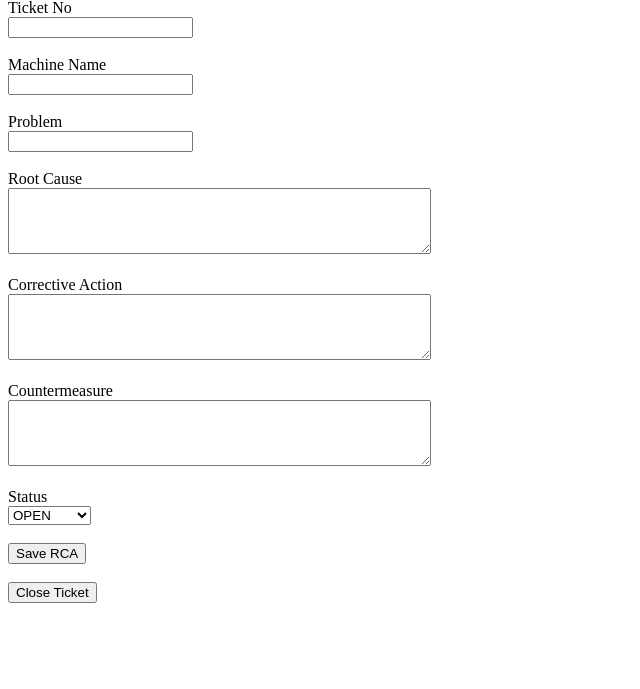
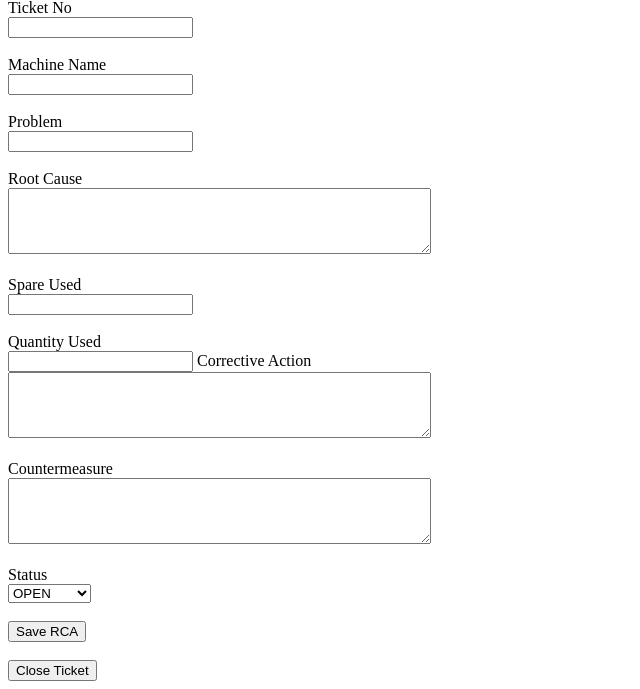
Before and after one commit to ranveersinghmssl1-source/MSSL-Maintenance-System, a Python web app: template templates/rca_form.html in a window 1280 px wide. Shown: the part 248-937 px from the top of the page, without its empty margins (0-640 px from the left). Before the commit the page ends 851 px from the top, so only its background shows below. Run offline with Jinja, Linux system fonts and the light colour scheme; the template is opened without the code that fills it, so the values that code supplies are empty.

Commit message:
Update rca_form.html

```diff
--- a/templates/rca_form.html
+++ b/templates/rca_form.html
@@ -42,6 +42,13 @@
 
 <br><br>
 
+<label>Spare Used</label><br>
+<input type="text">
+
+<br><br>
+
+<label>Quantity Used</label><br>
+<input type="number">
 <label>Corrective Action</label><br>
 <textarea rows="4" cols="50"></textarea>
 
```
